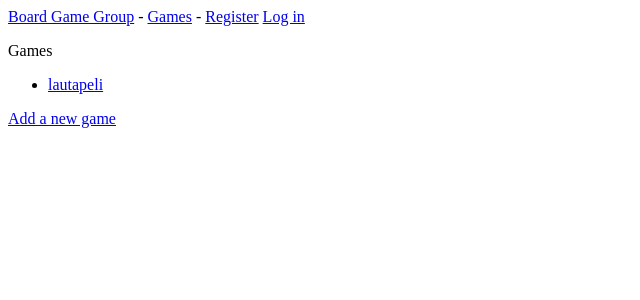
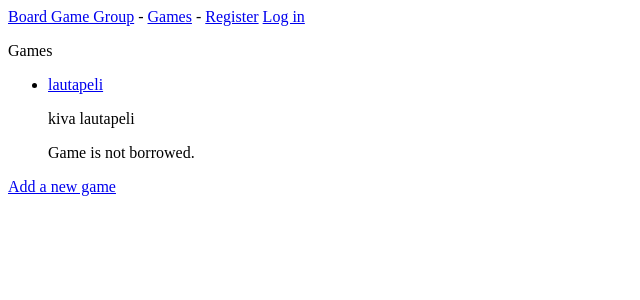
Before and after one commit to HenkkaK/BoardGameGroup, a Django app: page /games/ in a window 1280 px wide. Shown: the top 300 px of the page, without its empty margins (0-640 px from the left). Run offline with Django 4.2, Linux system fonts and the light colour scheme; data comes from the database, SQL or seed files in the repository.

Commit message:
changes to Borrow class

```diff
--- a/board_game_groups/models.py
+++ b/board_game_groups/models.py
@@ -7,7 +7,6 @@ class Game(models.Model):
   name = models.CharField(max_length=300)
   owner = models.CharField(max_length=30)
   description = models.TextField()
-  is_borrowed = models.BooleanField()
   date_added = models.DateTimeField(auto_now_add=True)
   date_modified = models.DateTimeField(auto_now_add=True)
 
@@ -20,6 +19,7 @@ class Borrow(models.Model):
   game = models.ForeignKey(Game, on_delete=models.CASCADE)
   borrow_date = models.DateTimeField(auto_now_add=True)
   contact_information = models.CharField(max_length=100)
+  is_borrowed = models.BooleanField(default=False)
   planned_return_date = models.CharField(max_length=20)
 
   def __str__(self):
--- a/board_game_groups/templates/board_game_groups/games.html
+++ b/board_game_groups/templates/board_game_groups/games.html
@@ -7,6 +7,12 @@
   {% for game in games %}
   <li>
     <a href="{% url 'board_game_groups:game' game.id %}">{{ game }}</a>
+    <p>{{ game.description|linebreaks }}</p>
+    {% if borrow.is_borrowed %}
+    <p>Game is borrowed.</p>
+    {% else %}
+    <p>Game is not borrowed.</p>
+    {% endif %}
   </li>
   {% empty %}
   <li>No games have been added yet.</li>
```
Also changed, not shown: board_game_groups/forms.py (+4 -4 lines), board_game_groups/migrations/0005_remove_game_is_borrowed_borrow_is_borrowed.py (added), board_game_groups/migrations/0006_alter_borrow_is_borrowed.py (added), db.sqlite3.
